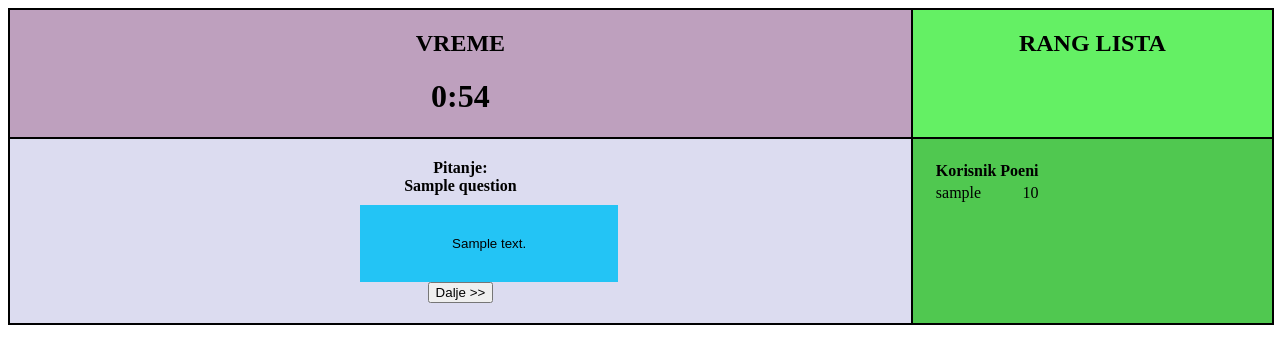
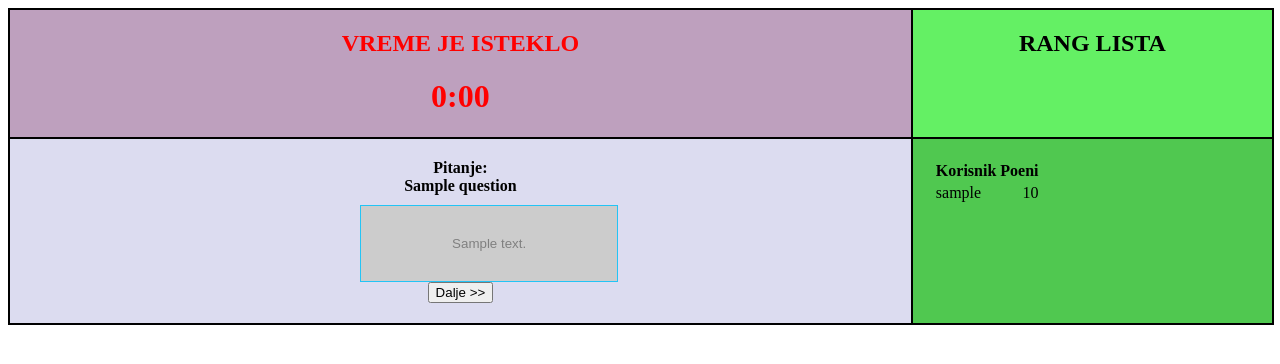
Before and after one commit to Python-BIM/BIM_Python_game, a Flask app: template templates/game.html in a window 1280 px wide. Shown: the top 364 px of the page. Run offline with Flask 2, Linux system fonts and the light colour scheme; the template is opened without the code that fills it: most values are stand-ins (such as "Sample title", 1, 10 or a date in 2020); parts of the project's set-up code (start-up, migrations or seed data) failed here and were passed over.

Commit message:
Kad istekne timer, vreme se zaustavlja i nije moguće izabrati odgovor

```diff
--- a/templates/game.html
+++ b/templates/game.html
@@ -76,7 +76,7 @@
         <b>Pitanje: <br />{{data.question.question}}</b>
         <div class="odgovori">
             {% for odg in data.question.options  %}
-            <button type="button">{{odg.answer}}</button>
+            <button class="dugmad" type="button">{{odg.answer}} </button>
             {% endfor %}
         </div>
         <button>Dalje >></button>
@@ -96,12 +96,26 @@
 <script>
     setInterval(myTimer, 1000);
     var time = new Date(0);
-    time.setSeconds(60);
+    time.setSeconds(5);
 
     function myTimer() {
-        time.setSeconds(time.getSeconds() - 1);
-        var t = time.toISOString().substr(15, 4);
-        document.getElementById("timer").innerHTML = t;
+        var sec = time.getSeconds();
+        if (sec > 0) {
+            time.setSeconds(time.getSeconds() - 1);
+            var t = time.toISOString().substr(15, 4);
+            document.getElementById("timer").innerHTML = t;
+        }
+        if (t == "0:00") {
+            document.getElementById("vreme").style.color = "red";
+            document.getElementById("vreme").innerHTML = "<h2>VREME JE ISTEKLO</h2><h1><div id=\"timer\">0:00</div></h1>";
+            // document.getElementById("myBtn").disabled = true;
+            dug = document.getElementsByClassName("dugmad");
+            dug[0].style = "background:#ccc;color:gray";
+            dug[1].style = "background:#ccc;color:gray";
+            dug[2].style = "background:#ccc;color:gray";
+            dug[3].style = "background:#ccc;color:gray";
+
+        }
     }
 
 </script>
```
